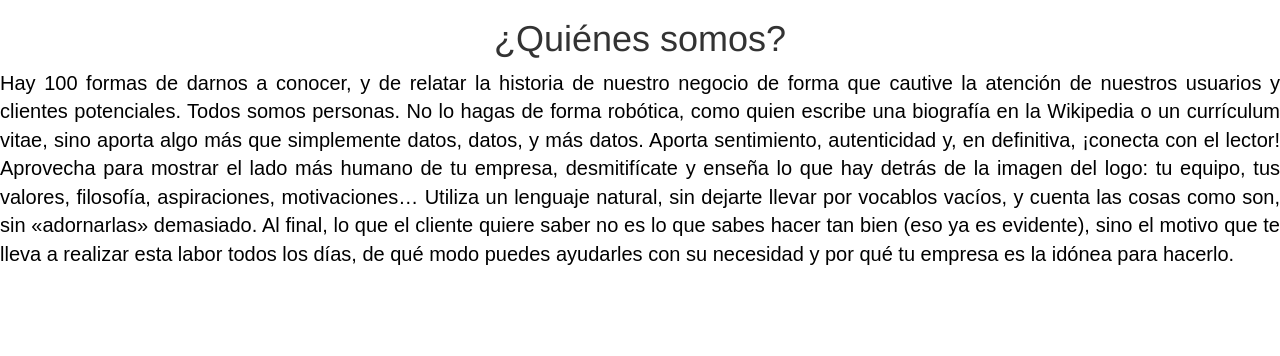
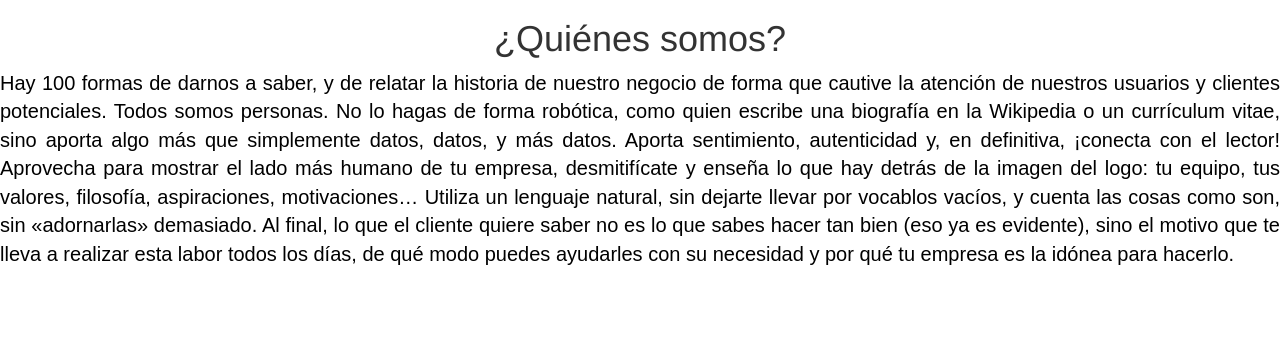
Before and after one commit to nbec29/svedeploy, a Django app: page /inicio/ in a window 1280 px wide. Shown: the part 534-890 px from the top of the page. Run offline with Django 3.2, Linux system fonts and the light colour scheme; the visitor is signed in with stand-in values (Sample User, id 1); parts of the project's set-up code (start-up, migrations or seed data) failed here and were passed over; some libraries are stand-ins or nearby versions.

Commit message:
Subida ensayo

```diff
--- a/templates/SVE/homepage.html
+++ b/templates/SVE/homepage.html
@@ -8,7 +8,7 @@
       </div>
         <h1>¿Quiénes somos?</h1>
          <div  align="center">
-              <p align="justify" id="textoQuienesSomos">Hay 100 formas de darnos a conocer, y de relatar la historia de nuestro negocio de forma que cautive la atención de nuestros usuarios y clientes potenciales.
+              <p align="justify" id="textoQuienesSomos">Hay 100 formas de darnos a saber, y de relatar la historia de nuestro negocio de forma que cautive la atención de nuestros usuarios y clientes potenciales.
                   Todos somos personas. No lo hagas de forma robótica, como quien escribe una biografía en la Wikipedia o un currículum vitae, sino aporta algo más que simplemente datos,
                   datos, y más datos. Aporta sentimiento, autenticidad y, en definitiva, ¡conecta con el lector! Aprovecha para mostrar el lado más humano de tu empresa, desmitifícate y enseña lo que hay detrás de la imagen del logo:
                   tu equipo, tus valores, filosofía, aspiraciones, motivaciones… Utiliza un lenguaje natural, sin dejarte llevar por vocablos vacíos, y cuenta las cosas como son, sin «adornarlas» demasiado. Al final, lo que el cliente
```
